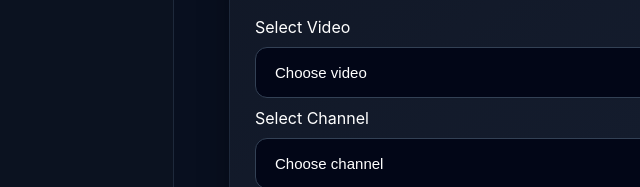
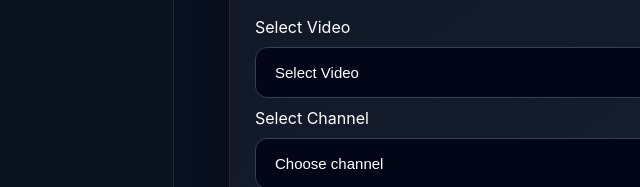
Before and after one commit to onfarooq0008-eng/Restreamer-lite-V2, a website: page public/dashboard.html in a window 1280 px wide. Shown: the part 613-800 px from the top of the page, 76-716 px from the left. Drawn offline with Linux system fonts and the light colour scheme; no server answers.

Commit message:
Update dashboard.html

```diff
--- a/public/dashboard.html
+++ b/public/dashboard.html
@@ -199,11 +199,7 @@ Select Video
 
 
 <select id="video">
-
-<option>
-Choose video
-</option>
-
+<option value="">Select Video</option>
 </select>
 
 
```
